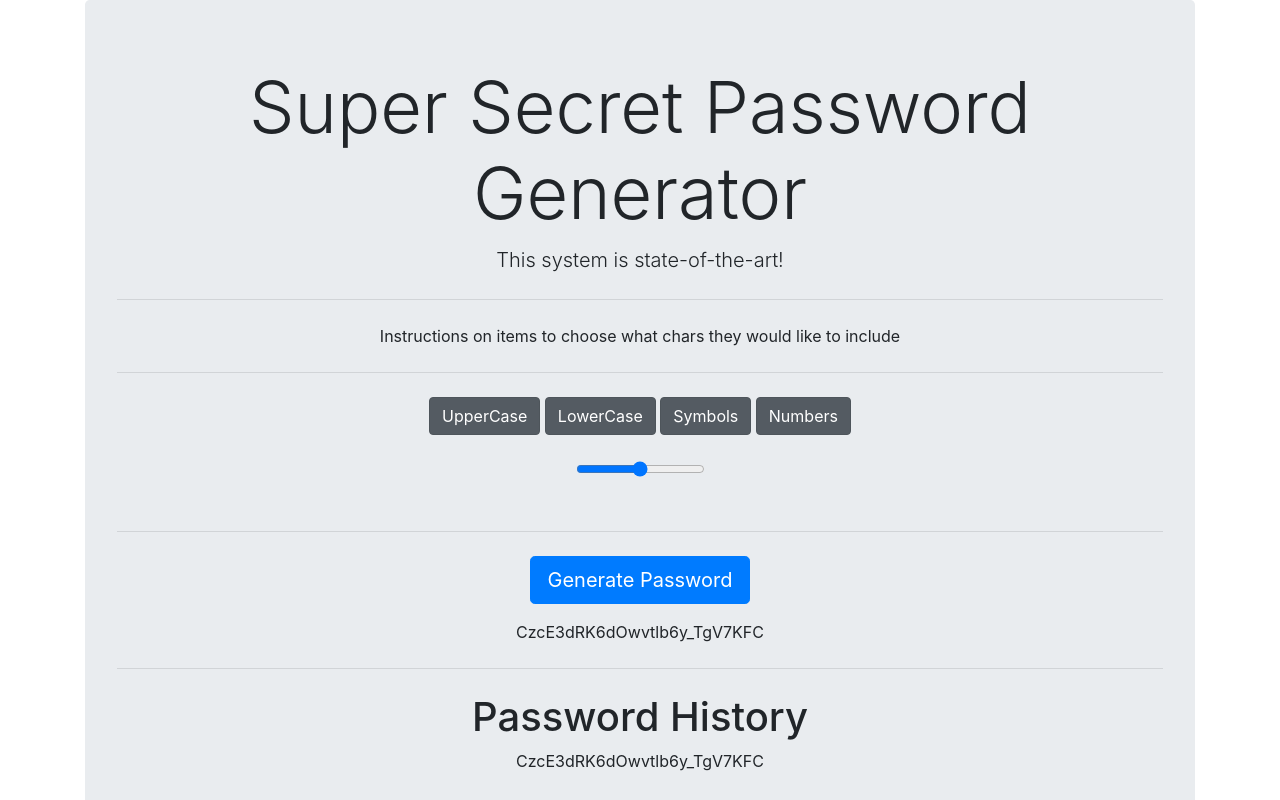
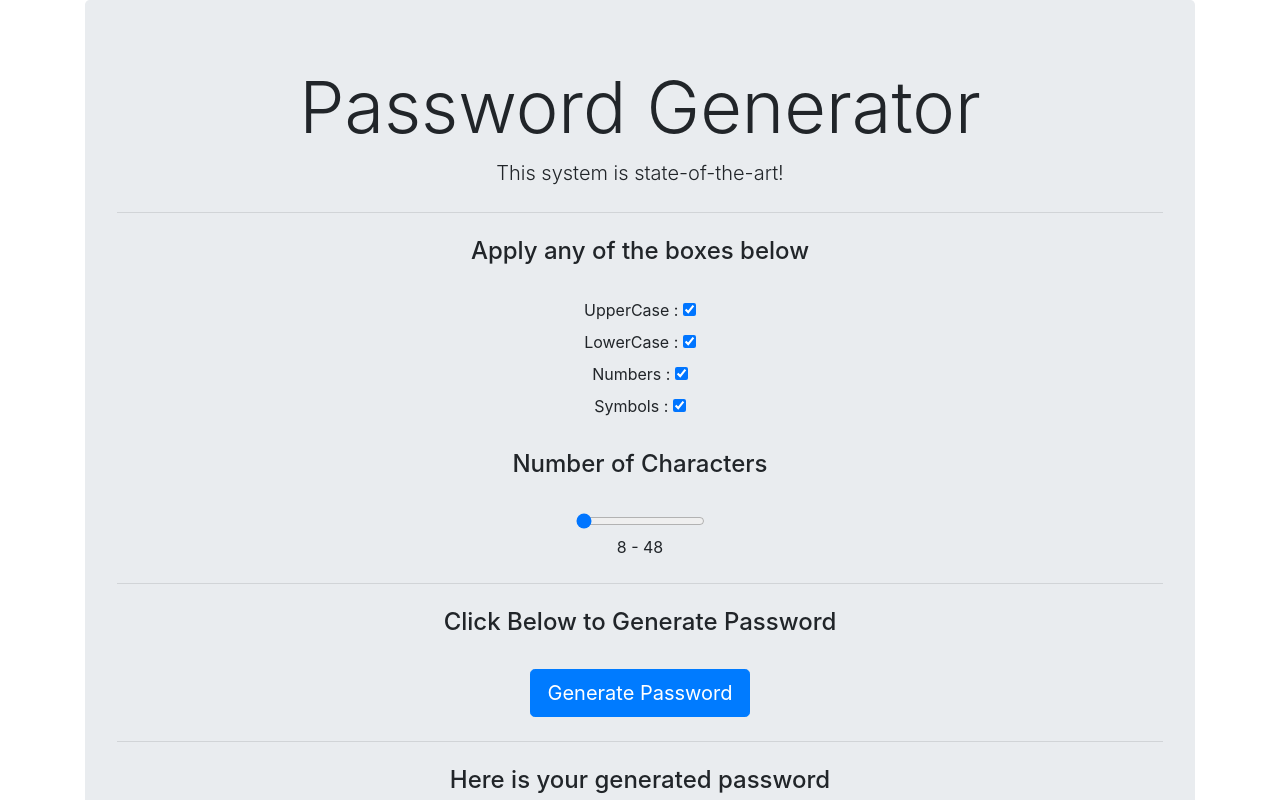
Before and after one commit to Martank949/Homework-3, a plain HTML site: page index.html in a window 1280 px wide. Both pictures are taken after a click on the link "Generate Password". Shown: the top 800 px of the page. Drawn offline with nearby package versions, Linux system fonts and the light colour scheme.

Commit message:
redid both files, used bootstrap on my HTML file and completely redid the JS, still having issues on my Number of chars slide and showing password history

```diff
--- a/index.html
+++ b/index.html
@@ -11,67 +11,75 @@
 </head>
 
 <body>
-    <div class=" container">
+    <div class="container">
         <div class="jumbotron">
-            <h1 class="display-3">Super Secret Password Generator</h1>
+            <div class="question-container">
+                <div class="question-modal">
+                    <h1 class="display-3">Password Generator</h1>
                     <p class="lead">This system is state-of-the-art!</p>
                     <hr class="my-4">
-            <p>Instructions on items to choose what chars they would like to include</p>
+                    <h4>Apply any of the boxes below</h4>
+                    <br>
+                    <div class="checks">
+                        <label class="label">UpperCase :</label>
+                        <input type="checkbox" id="upCase" checked class="val"><br>
+                        <span class="custom-checkbox"></span>
+                    </div>
+                    <div class="checks">
+                        <label class="label">LowerCase :</label>
+                        <input type="checkbox" id="lowCase" checked class="val"><br>
+                        <span class="custom-checkbox"></span>
+                    </div>
+                    <div class="checks">
+                        <label class="label">Numbers :</label>
+                        <input type="checkbox" id="num" checked class="val"><br>
+                        <span class="custom-checkbox"></span>
+                    </div>
+                    <div class="checks">
+                        <label class="label">Symbols :</label>
+                        <input type="checkbox" id="sym" checked class="val"><br>
+                        <span class="custom-checkbox"></span>
+                    </div>
+                    <!--Slide Button-->
+                    <br>
+                    <h4>Number of Characters</h4>
+                    <br>
+                    <div class="length-field">
+                        <input type="range" min="8" max="48" value="8" name="Range Slider" id="charCount">
+                        <div id="charCount"></div>
+                        <p>8 - 48</p>
+                    </div>
+                    <!--END of Slide Button-->
                     <hr class="my-4">
-            <div class="btn-group-toggle" data-toggle="buttons">
-                <button class="btn btn-secondary active upperCase"> <!--.upperCase-->
-                  <input type="checkbox" checked="checked"> UpperCase
-                </button>
-                <button class="btn btn-secondary active lowerCase"><!--.lowerCase-->
-                    <input type="checkbox" checked="checked"> LowerCase
-                  </button>
-                <button class="btn btn-secondary active symbols"><!--.symbols-->
-                    <input type="checkbox" checked="checked"> Symbols
-                  </button>
-                <button class="btn btn-secondary active numbers"><!--.numbers-->
-                    <input type="checkbox" checked="checked"> Numbers
-                  </button>
+                    <h4>Click Below to Generate Password</h4>
+                    <br>
+                    <div class="lead">
+                        <a type="button" class="btn btn-primary btn-lg" id="generatePass">Generate Password</a>
                     </div>
+                    <hr class="my-4">
+                </div>
+            </div>
+            <div class="question-container">
+                <div class="answer-modal">
+                    <h4>Here is your generated password</h4>
                     <br>
-            <input type="range" min="0" max="50" name="slider" id="slider">
-            <div id="length"></div>
+                    <input type="text" class="answer-field" id="genPassword">
                     <br>
                     <hr class="my-4">
-            <p class="lead">
-                <a type="button" class="btn btn-primary btn-lg" id="generatePW" onclick="generate()">Generate Password</a>
-            </p>
-            <div id="displayPW"></div>
+                    <h4>Password History</h4>
+                    <p type="text" id="genPassword"></p>
                     <hr class="my-4">
-            <h1>Password History</h1>
-            <div id="lastPass"></div>
-        </div>
-
-
-    </div>
-    <script src="script.js"></script>
-</body>
-<!--
-
-
-        <header>
-            <h1>Password Generator</h1>
-        </header>
-        <div class="card">
-            <div class="card-header">
-                <h2>Generate a Password</h2>
-            </div>
-            <div class="card-body">
-                <textarea readonly placeholder="Your Secure password" aria-label="Generated password">
-                </textarea>
-                <p id="passwd"></p>
-            </div>
-            <div class="card-footer">
-
-                <button type="button" id="password" onclick="myFunction()">Generate Password
-                </button>
+                    <h4>Click Below to Copy and Paste Password</h4>
+                    <br>
+                    <div class="lead">
+                        <a type="button" class="btn btn-primary btn-lg" onClick="myFunction() ">Copy Password to Clipboard</a>
                     </div>
                 </div>
--->
-
+            </div>
+        </div>
+    </div>
+    <script src="script.js">
+    </script>
+</body>
 
 </html>
--- a/script.js
+++ b/script.js
@@ -1,42 +1,107 @@
-//document.getElementById(`password`).onclick = function() { myFunction() };
+        //Working with the DOM*****************************************
+        //This is the final code
+        var genPasswordEl = document.getElementById("genPassword");
+        //This will generate the password
+        var generatePassEl = document.getElementById("generatePass");
+        //This will help users set the character count for the password
+        var charCountEl = document.getElementById("charCount");
+        //Number settings
+        var numEl = document.getElementById("num");
+        //Lower Char settings
+        var lowCaseEl = document.getElementById("lowCase");
+        //Upper Char settings
+        var upCaseEl = document.getElementById("upCase");
+        //Symbol settings
+        var symEl = document.getElementById("sym");
+        var copyEl = document.getElementById("copy");
 
-//function myFunction() {
-//var passwd = '';
-//var chars = 'abcdefghijklmnopqrstuvwxyzABCDEFGHIJKLMNOPQRSTUVWXYZ0123456789';
-//for (i = 1; i < 9; i++) {
-//var c = Math.floor(Math.random() * chars.length + 1);
-//passwd += chars.charAt(c)
+        //Declaring constant objects
+        const randomFunc = {
+            upCase: getRandomUpperCase,
+            lowCase: getRandomLowerCase,
+            num: getRandomNumber,
+            sym: getRandomSymbol
+        };
 
-//}
-////document.getElementById("passwd").innerHTML = "";
-//console.log(passwd)
-// return passwd;
-
-//}
-
-//NEW PASS WORD GENERATOR
+        //Generating an event
+        generatePassEl.addEventListener('click', () => {
+            const charCount = +charCountEl.value;
+            const upCaseCheck = upCaseEl.checked;
+            const lowCaseCheck = lowCaseEl.checked;
+            const numCheck = numEl.checked;
+            const symCheck = symEl.checked;
 
 
-//generate
-function generate() {
-    //1-set password length/complexity with the slide bar
-    let charCount = document.getElementById("slider").value;
+            genPasswordEl.value = generatePassword(upCaseCheck, lowCaseCheck, numCheck, symCheck, charCount);
+        });
 
-    //2-All 4 character types included into 1 value
-    let values = "ABCDEFGHIJKLMNOPQRSTUVWZYZabcdefghijklmnopqrstuvwxyz1234567890!@#$%^&*()_+";
+        //Pulling variables from the DOM to be used for this function
+        function generatePassword(upCase, lowCase, num, sym, charCount) {
+            let generatedPassword = "";
 
-    let password = "";
+            const typesCount = upCase + lowCase + num + sym;
 
-    //3-create for loop to choose random characters, need to break this apart into 4 different
-    for (var i = 0; i <= charCount; i++) {
-        password = password + values.charAt(Math.floor(Math.random() * Math.floor(values.length - 1)));
-    }
+            const typesArr = [{
+                upCase
+            }, {
+                lowCase
+            }, {
+                num
+            }, {
+                sym
+            }].filter(item => Object.values(item)[0]);
 
-    //4-prints password in password history
-    document.getElementById("displayPW").innerHTML = password;
+            if (typesCount === 0) {
+                return '';
+            }
 
-    //5-add password to password history and places new one on top and pushes old PW down
-    document.getElementById("lastPass").innerHTML += password + "<br /> ";
+            for (let i = 0; i < charCount; i += typesCount) {
+                typesArr.forEach(type => {
+                    const funcName = Object.keys(type)[0];
+                    generatedPassword += randomFunc[funcName]();
+                });
+            }
+            const finalPassword = generatedPassword.slice(0, charCount);
+            return finalPassword;
+        }
+        //My HTML check boxes
+        //Generating random number
+        function getRandomNumber() {
+            return String.fromCharCode(Math.floor(Math.random() * 10) + 48);
+        }
+        //Generating random lowercase char
+        function getRandomLowerCase() {
+            return String.fromCharCode(Math.floor(Math.random() * 26) + 97);
+        }
+
+        //Generating random uppercase char
+        function getRandomUpperCase() {
+            return String.fromCharCode(Math.floor(Math.random() * 26) + 65);
+        }
+        //Generating random symbol
+        function getRandomSymbol() {
+            var sym = "!@#$%^&*(){}[]=<>/,.|~?";
+            return sym[Math.floor(Math.random() * sym.length)];
+        }
+
+        let me = document.getElementById("charCount").value;
+
+        var btn = document.getElementById("generatePass");
+
+        generatePass.addEventListener('click', () => {})
 
 
-}
+        function myFunction() {
+            /* Get the text field */
+            var copyText = document.getElementById("genPassword");
+
+            //5-add password to password history and places new one on top and pushes old PW down
+            //document.getElementById("lastPass").innerHTML = myInput
+            //document.getElementById("lastPass").innerHTML += myInput + "<br /> ";
+
+            /* Copy the text inside the text field */
+            document.execCommand("copy");
+
+            /* Alert the copied text */
+            alert("Copied to Clipboard");
+        }
```
Lines whose indentation alone changed are shown as unchanged.
